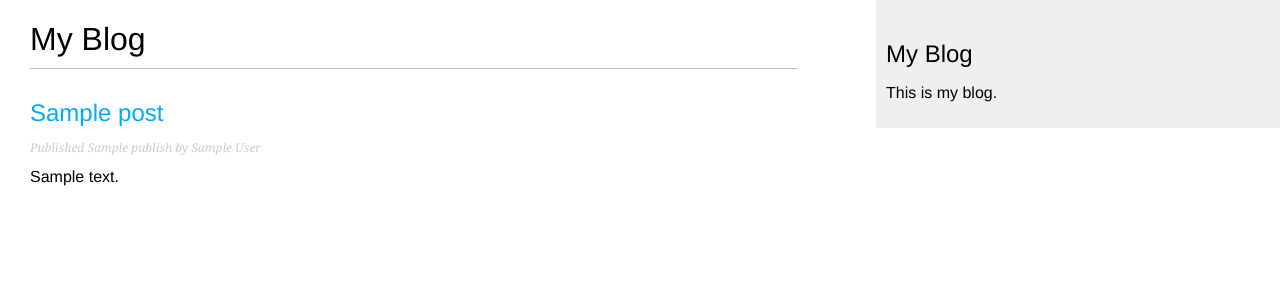
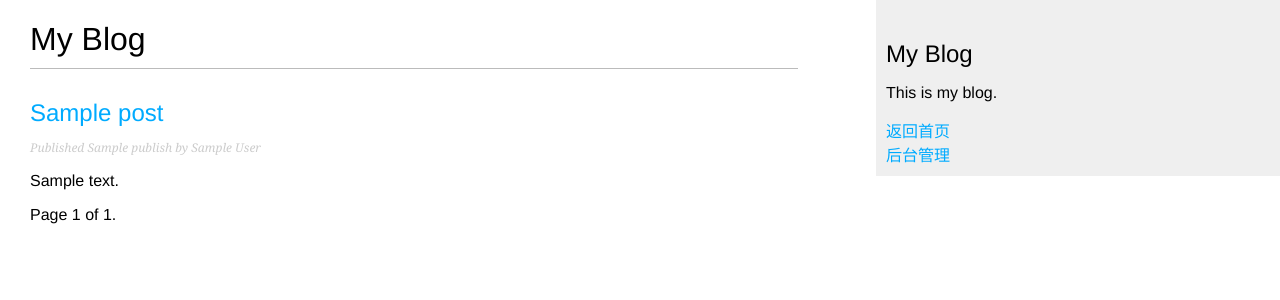
Before and after one commit to Animezjy/django_project, a Django app: template mysite/templates/blog/post/list.html in a window 1280 px wide. Shown: the top 300 px of the page. Run offline with Django 3.2, Linux system fonts and the light colour scheme; the template is opened without the code that fills it: most values are stand-ins (such as "Sample title", 1, 10 or a date in 2020).

Commit message:
使用django自带分页器完成文章分页

```diff
--- a/mysite/templates/blog/base.html
+++ b/mysite/templates/blog/base.html
@@ -17,6 +17,8 @@
 <div id="sidebar">
    <h2>My Blog</h2>
     <p>This is my blog.</p>
+    <a href="{% url 'blog:post_list' %}">返回首页</a>
+    <a href="/admin" style="display: block">后台管理</a>
 </div>
 {% block js %}
 
--- a/mysite/templates/blog/post/list.html
+++ b/mysite/templates/blog/post/list.html
@@ -1,15 +1,15 @@
 {% extends 'blog/base.html' %}
 {% block title %}
-My Blog
+    My Blog
 {% endblock %}
 {% block content %}
-<h1>My Blog</h1>
+    <h1>My Blog</h1>
     {% for post in posts %}
         <h2><a href="{{ post.get_absolute_url }}">
-                {{ post.title }}
+            {{ post.title }}
         </a></h2>
         <p class="date">Published {{ post.publish }} by {{ post.author }}</p>
-       {{ post.body }}
+        {{ post.body|truncatewords:30|linebreaks }}
     {% endfor %}
-
+    {% include 'pagination.html' with page=posts %}
 {% endblock %}
--- /dev/null
+++ b/mysite/templates/pagination.html
@@ -0,0 +1,13 @@
+<div class="pagination">
+    <span class="step-links">
+        {% if page.has_previous %}
+        <a href="?page={{ page.previous_page_number }}">Previous</a>
+        {% endif %}
+    <span class="current">
+        Page {{ page.number }} of {{ page.paginator.num_pages }}.
+    </span>
+    {% if page.has_next %}
+        <a href="?page={{ page.next_page_number }}">Next</a>
+    {% endif %}
+    </span>
+</div>
```
Also changed, not shown: mysite/blog/views.py (+12 -0 lines), mysite/db.sqlite3.
